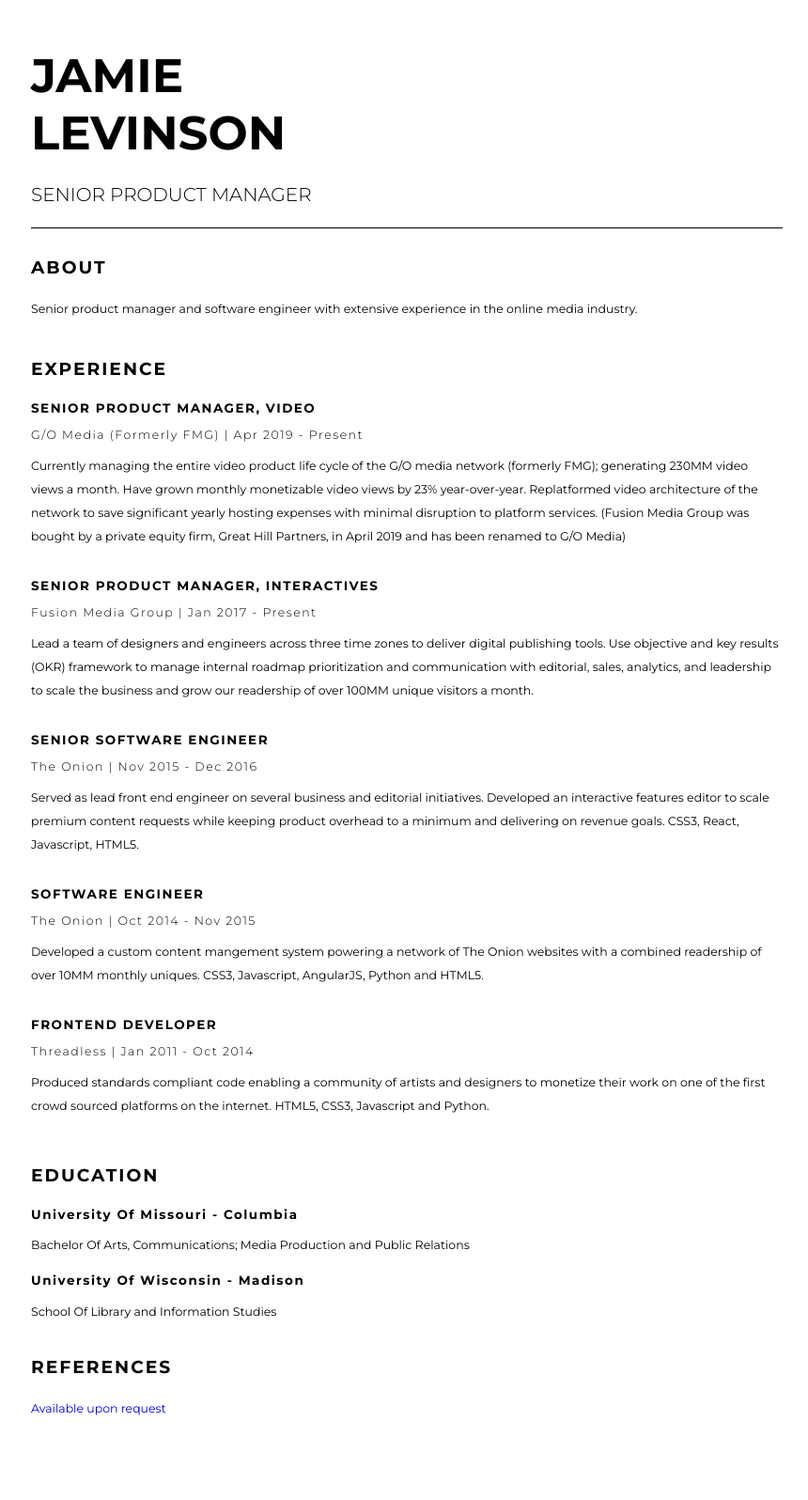
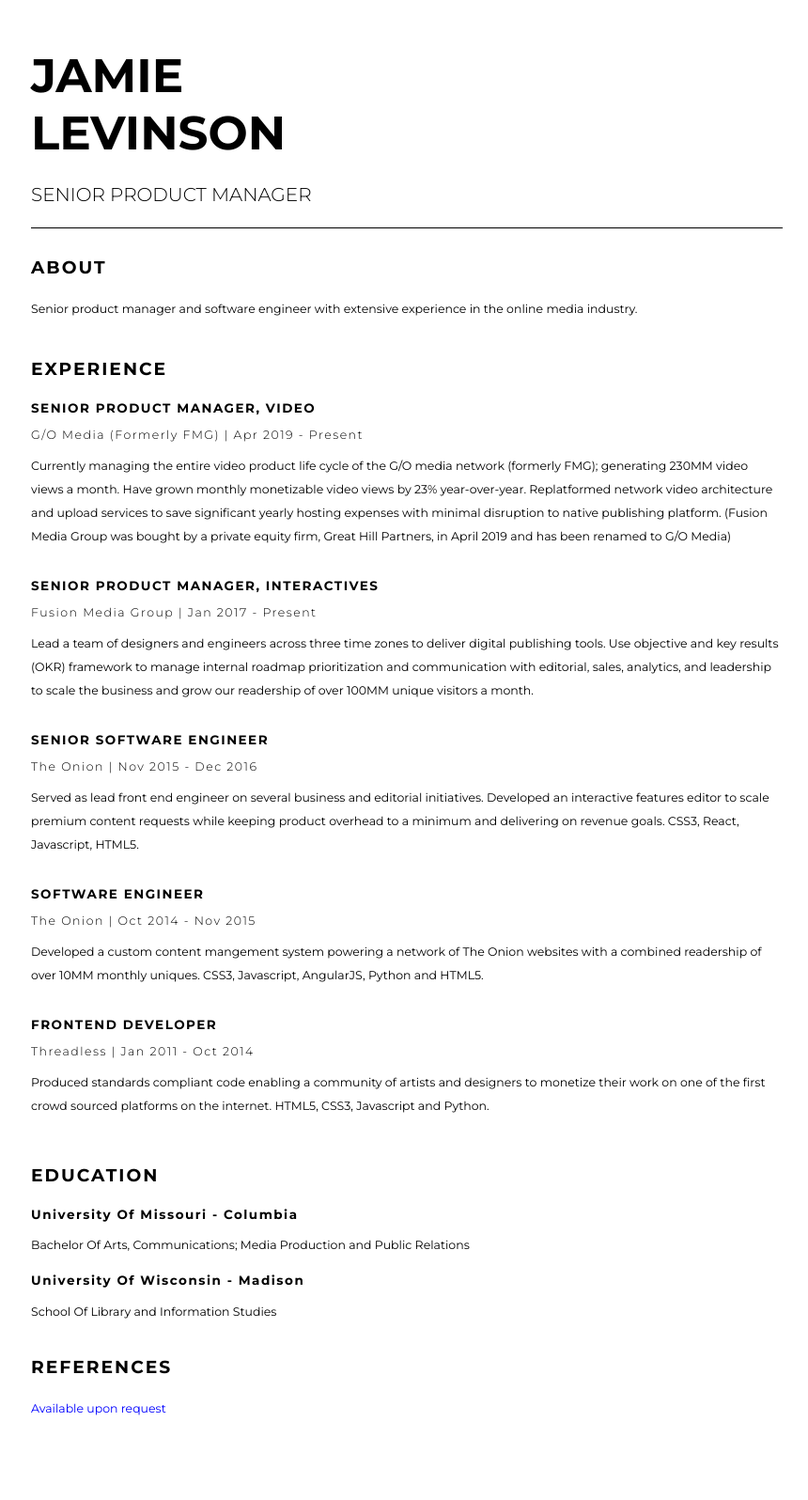
Before and after one commit to jmelvnsn/jamie-levinson, a Jekyll site: the page built from index.html, in a window 1280 px wide. Shown: the whole page at 94% size, without its empty margins (207-1067 px from the left). Built offline with Jekyll 4.4.1, drawn with Linux system fonts in a browser that asks for light colours.

```diff
--- a/index.html
+++ b/index.html
@@ -29,7 +29,7 @@
 				<h4>SENIOR PRODUCT MANAGER, VIDEO</h4>
 				<h5>G/O Media (Formerly FMG) | Apr 2019 - Present</h5>
 				<p>
-					Currently managing the entire video product life cycle of the G/O media network (formerly FMG); generating 230MM video views a month. Have grown monthly monetizable video views by 23% year-over-year. Replatformed video architecture of the network to save significant yearly hosting expenses with minimal disruption to platform services. (Fusion Media Group was bought by a private equity firm, Great Hill Partners, in April 2019 and has been renamed to G/O Media)
+					Currently managing the entire video product life cycle of the G/O media network (formerly FMG); generating 230MM video views a month. Have grown monthly monetizable video views by 23% year-over-year. Replatformed network video architecture and upload services to save significant yearly hosting expenses with minimal disruption to native publishing platform. (Fusion Media Group was bought by a private equity firm, Great Hill Partners, in April 2019 and has been renamed to G/O Media)
 				</p>
 			</div>
 			<div class="item">
```
Also changed, not shown: 1 other file.
